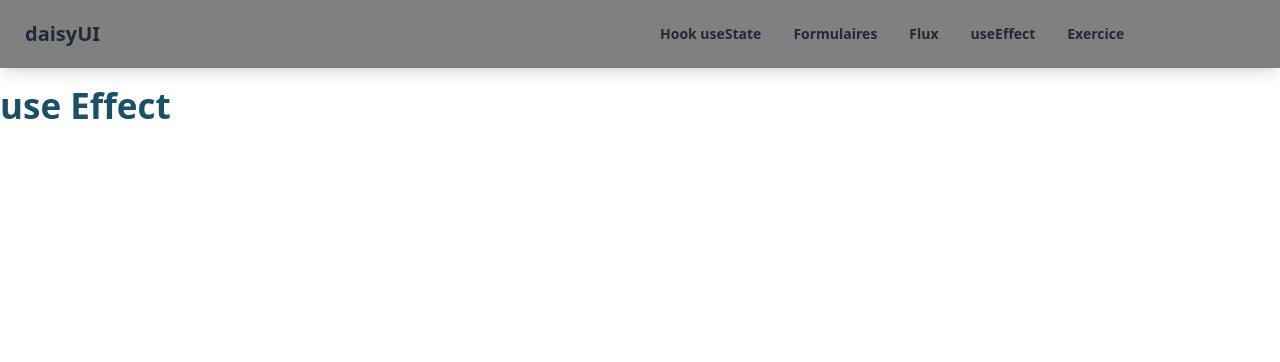
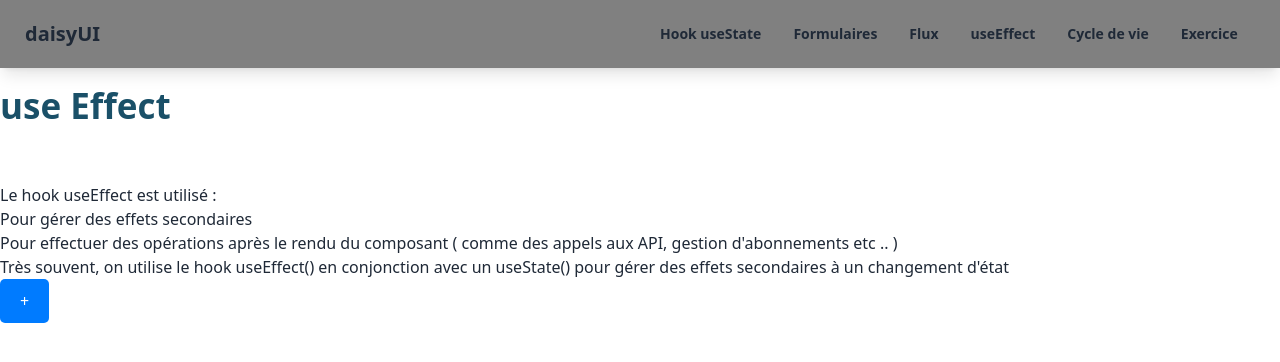
Before and after one commit to Kevin97231/20240903_ReactJs, a React (Vite) app: page /use-effect in a window 1280 px wide. Shown: the top 362 px of the page. Built offline with nearby package versions, Linux system fonts and the light colour scheme.

Commit message:
Premier push

```diff
--- a/src/App.jsx
+++ b/src/App.jsx
@@ -7,6 +7,7 @@ import { Formulaire } from "./view/Formulaire";
 import { Flux } from "./view/Flux";
 import { Exercice } from "./view/Exercice";
 import { HookUseEffect } from "./view/HookUseEffect";
+import { CycleDeVie } from "./view/CycleDeVie";
 
 function App() {
   return (
@@ -20,6 +21,7 @@ function App() {
           <Route path="flux" element={<Flux />} />
           <Route path="exercice" element={<Exercice />} />
           <Route path="use-effect" element={<HookUseEffect />} />
+          <Route path="cycle-de-vie" element={<CycleDeVie />} />
         </Routes>
       </BrowserRouter>
     </>
--- a/src/components/Navbar.jsx
+++ b/src/components/Navbar.jsx
@@ -38,6 +38,9 @@ export const Navbar = () => {
               <Link to={"/use-effect"}>useEffect</Link>
             </li>
             <li>
+              <Link to={"/cycle-de-vie"}>Cycle de vie</Link>
+            </li>
+            <li>
               <Link to={"/exercice"}>Exercice</Link>
             </li>
           </ul>
@@ -61,6 +64,9 @@ export const Navbar = () => {
             <Link to={"/use-effect"}>useEffect</Link>
           </li>
           <li>
+            <Link to={"/cycle-de-vie"}>Cycle de vie</Link>
+          </li>
+          <li>
             <Link to={"/exercice"}>Exercice</Link>
           </li>
         </ul>
--- /dev/null
+++ b/src/view/CycleDeVie.jsx
@@ -0,0 +1,7 @@
+export const CycleDeVie = () => {
+  return (
+    <div className="pt-20">
+      <h1>Cycle de vie</h1>
+    </div>
+  );
+};
--- a/src/view/HookUseEffect.jsx
+++ b/src/view/HookUseEffect.jsx
@@ -1,7 +1,31 @@
+/* eslint-disable react/no-unescaped-entities */
+import { useEffect } from "react";
+import { useState } from "react";
+
 export const HookUseEffect = () => {
+  const [count, setCount] = useState(0);
+
+  useEffect(() => {
+    console.log("Effet secondaire délenché");
+    document.title = `count: ${count}`;
+  }, [count]);
+
   return (
     <div className="pt-20">
       <h1>use Effect</h1>
+      <ul>
+        Le hook useEffect est utilisé :
+        <li>Pour gérer des effets secondaires</li>
+        <li>
+          Pour effectuer des opérations après le rendu du composant ( comme des
+          appels aux API, gestion d'abonnements etc .. )
+        </li>
+        <p>
+          Très souvent, on utilise le hook useEffect() en conjonction avec un
+          useState() pour gérer des effets secondaires à un changement d'état
+        </p>
+      </ul>
+      <button onClick={() => setCount((prev) => prev + 1)}>+</button>
     </div>
   );
 };
```
